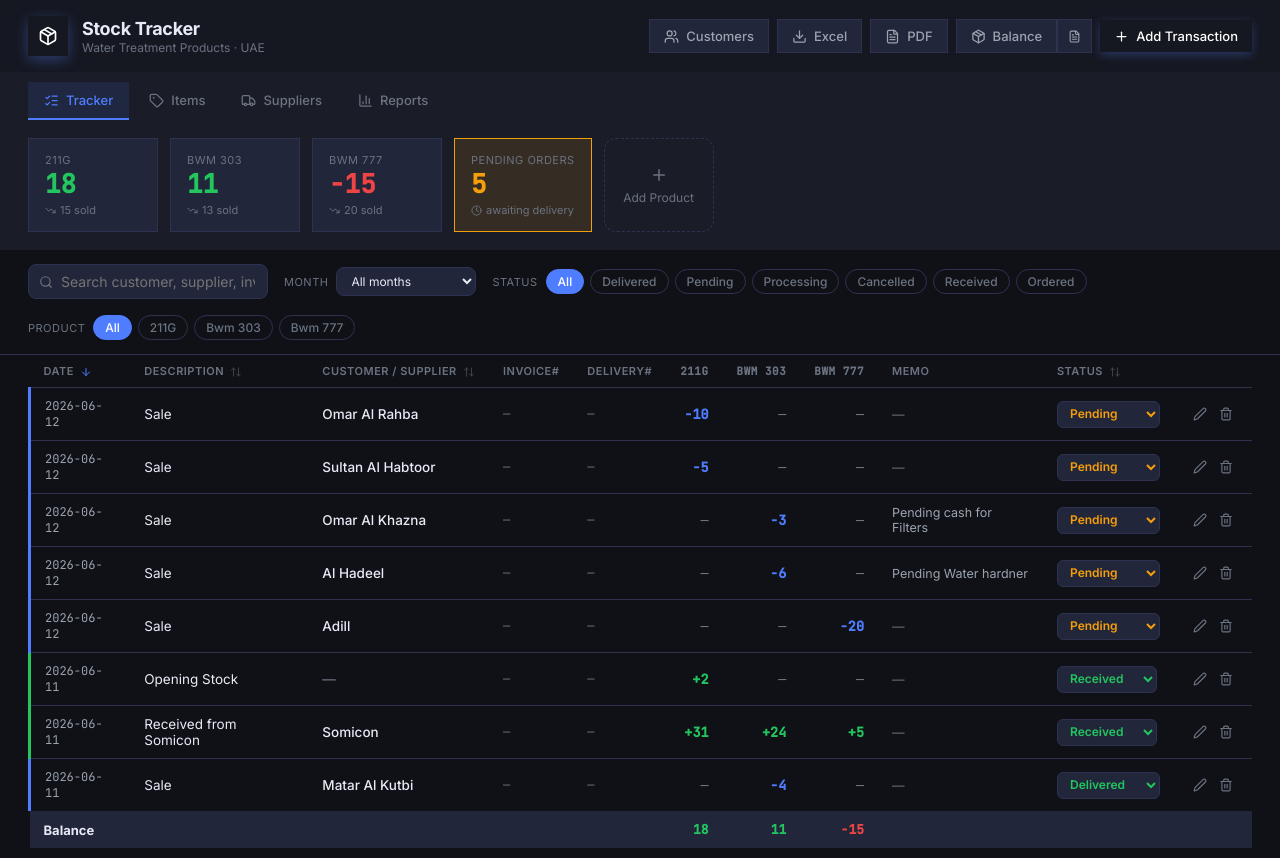
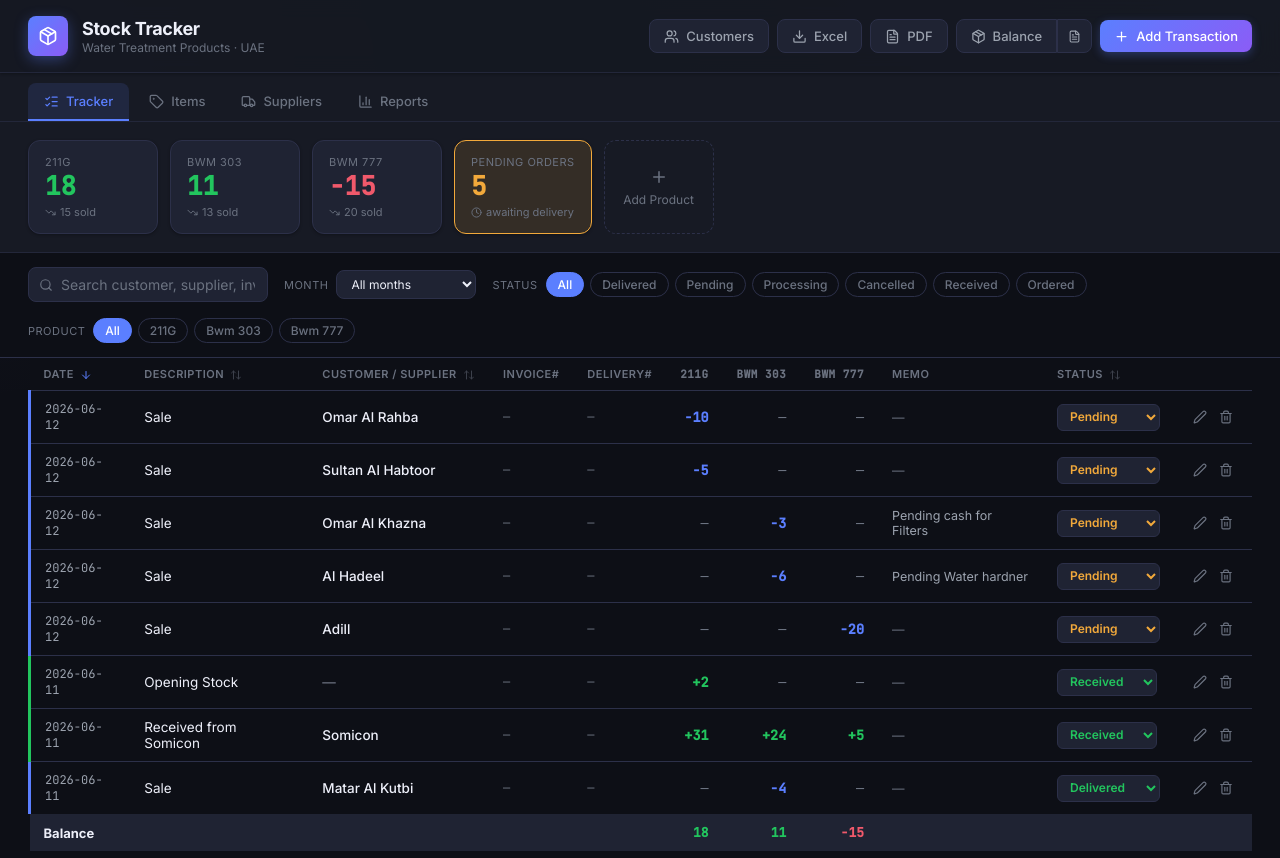
Before and after one commit to Faran56/stock-tracker, a React (Create React App) app: page / in a window 1280 px wide. Built offline with nearby package versions, Linux system fonts and the light colour scheme.

Commit message:
Update CSS variables and styles for improved design

```diff
--- a/src/index.css
+++ b/src/index.css
@@ -3,47 +3,64 @@
 *, *::before, *::after { box-sizing: border-box; margin: 0; padding: 0; }
 
 :root {
-  --bg: #0f1117;
-  --surface: #1a1d27;
-  --surface2: #22263a;
-  --border: #2e3250;
-  --accent: #4f7dff;
-  --accent-dim: rgba(79,125,255,0.12);
+  --bg: #0d0f16;
+  --surface: #171a24;
+  --surface2: #1f2333;
+  --surface3: #262b40;
+  --border: #2c3049;
+  --border-soft: #23273a;
+  --accent: #5b7fff;
+  --accent-2: #8b5cf6;
+  --accent-dim: rgba(91,127,255,0.13);
+  --accent-gradient: linear-gradient(135deg, #5b7fff, #8b5cf6);
   --green: #22c55e;
   --green-dim: rgba(34,197,94,0.12);
-  --red: #ef4444;
-  --red-dim: rgba(239,68,68,0.12);
-  --amber: #f59e0b;
-  --amber-dim: rgba(245,158,11,0.12);
-  --text: #e8eaf6;
+  --red: #f0596b;
+  --red-dim: rgba(240,89,107,0.13);
+  --amber: #f2a93b;
+  --amber-dim: rgba(242,169,59,0.13);
+  --text: #eef0fa;
   --text-muted: #6b7280;
   --text-sub: #9ca3af;
   --mono: 'JetBrains Mono', monospace;
   --sans: 'Inter', sans-serif;
+  --radius-sm: 8px;
+  --radius-md: 12px;
+  --radius-lg: 16px;
+  --shadow-sm: 0 1px 3px rgba(0,0,0,0.3);
+  --shadow-md: 0 6px 20px rgba(0,0,0,0.28);
+  --shadow-lg: 0 16px 40px rgba(0,0,0,0.45);
 }
 
 body {
   font-family: var(--sans);
-  background: var(--bg);
+  background:
+    radial-gradient(1200px 600px at 100% -10%, rgba(91,127,255,0.07), transparent 60%),
+    radial-gradient(1000px 600px at -10% 10%, rgba(139,92,246,0.05), transparent 55%),
+    var(--bg);
   color: var(--text);
   min-height: 100vh;
+  -webkit-font-smoothing: antialiased;
 }
 
-::-webkit-scrollbar { width: 6px; height: 6px; }
-::-webkit-scrollbar-track { background: var(--surface); }
-::-webkit-scrollbar-thumb { background: var(--border); border-radius: 3px; }
+::-webkit-scrollbar { width: 7px; height: 7px; }
+::-webkit-scrollbar-track { background: transparent; }
+::-webkit-scrollbar-thumb { background: var(--border); border-radius: 4px; }
+::-webkit-scrollbar-thumb:hover { background: var(--accent); }
 
 input, select, textarea {
   font-family: var(--sans);
   background: var(--surface2);
   border: 1px solid var(--border);
   color: var(--text);
-  border-radius: 8px;
+  border-radius: var(--radius-sm);
   padding: 8px 12px;
   font-size: 14px;
   outline: none;
-  transition: border-color 0.15s;
+  transition: border-color 0.15s, box-shadow 0.15s;
 }
-input:focus, select:focus { border-color: var(--accent); }
+input:focus, select:focus { border-color: var(--accent); box-shadow: 0 0 0 3px var(--accent-dim); }
+input::placeholder { color: var(--text-muted); }
 select option { background: var(--surface2); }
 button { font-family: var(--sans); cursor: pointer; }
+h1, h2, h3 { letter-spacing: -0.3px; }
```
